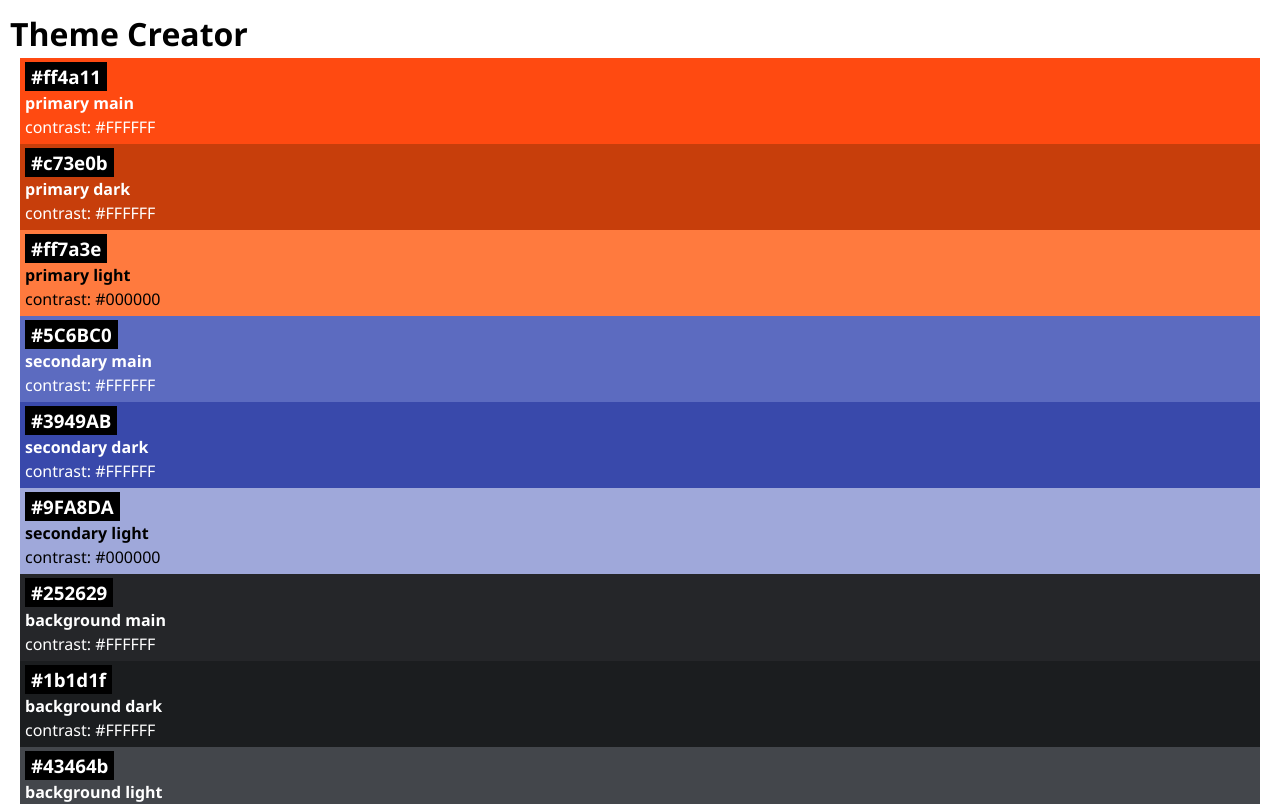
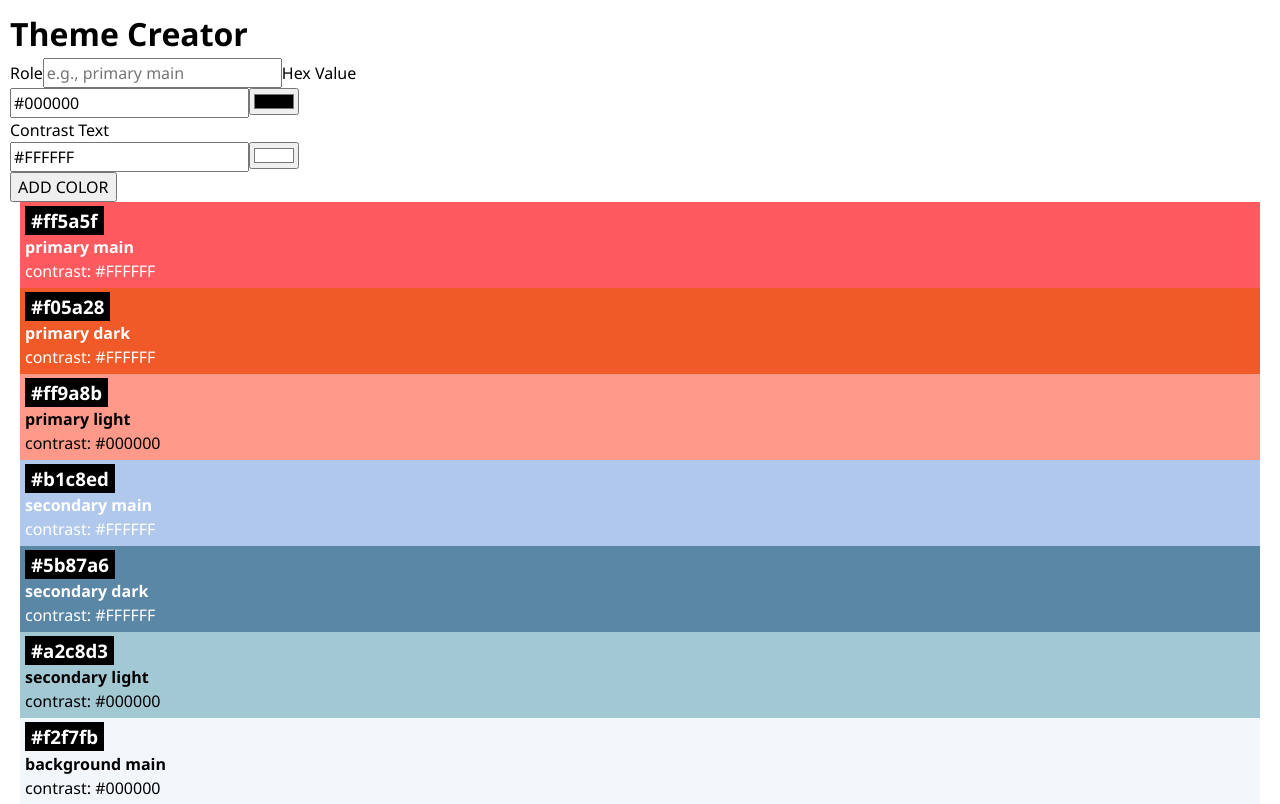
Before and after one commit to alohafhell/Theme-Creator, a React (Vite) app: page / in a window 1280 px wide. Shown: the top 804 px of the page. Built offline with nearby package versions, Linux system fonts and the light colour scheme.

Commit message:
colors added and displayed

```diff
--- a/src/App.jsx
+++ b/src/App.jsx
@@ -1,15 +1,24 @@
 import { initialColors } from "./lib/colors";
 import Color from "./Components/Color/Color";
 import "./App.css";
+import { useState } from "react";
+import ColorForm from "./Components/Color/ColorForm";
 
 function App() {
+  const [colors, setColors] = useState(initialColors);
+
+  const addColor = (color) => {
+    setColors([color, ...colors]);
+  };
+
   return (
     <>
       <h1>Theme Creator</h1>
+      <ColorForm onSubmitColor={addColor} />
 
-      {initialColors.map((color) => {
-        return <Color key={color.id} color={color} />;
-      })}
+      {colors.map((color) => (
+        <Color key={color.id} color={color} />
+      ))}
     </>
   );
 }
--- /dev/null
+++ b/src/Components/Color/ColorForm.jsx
@@ -0,0 +1,64 @@
+import ColorInput from "./ColorInput";
+import "./ColorForm.css";
+import { useState } from "react";
+import { nanoid } from "nanoid";
+
+export default function ColorForm({ onSubmitColor }) {
+  const [role, setRole] = useState("");
+  const [hex, setHex] = useState("#000000");
+  const [contrastText, setConstrastText] = useState("#FFFFFF");
+
+  const handleSubmit = (event) => {
+    event.preventDefault();
+
+    //new color creation from values
+    const newColor = {
+      id: nanoid(),
+      role,
+      hex,
+      contrastText,
+    };
+
+    //new color for parent comp
+    onSubmitColor(newColor);
+
+    //reset form after submitting
+    setRole("");
+    setHex("#000000");
+    setConstrastText("#FFFFFF");
+  };
+
+  return (
+    <form className="color-form" onSubmit={handleSubmit}>
+      <label>
+        Role
+        <input
+          type="text"
+          id="role"
+          onChange={(e) => setRole(e.target.value)}
+          placeholder="e.g., primary main"
+        />
+      </label>
+
+      <label>
+        Hex Value
+        <br />
+        <ColorInput
+          id="hex"
+          value={hex}
+          onChange={(e) => setHex(e.target.value)}
+        />
+      </label>
+
+      <label htmlFor="contrastText">
+        Contrast Text
+        <ColorInput
+          id="contrastText"
+          value={contrastText}
+          onChange={(e) => setConstrastText(e.target.value)}
+        />
+      </label>
+      <button>ADD COLOR</button>
+    </form>
+  );
+}
--- /dev/null
+++ b/src/Components/Color/ColorInput.jsx
@@ -0,0 +1,16 @@
+import { useState } from "react";
+
+export default function ColorInput({ id, value, onChange }) {
+  return (
+    <div>
+      <input
+        type="text"
+        id={id}
+        value={value}
+        onChange={onChange}
+        placeholder="e.g., #ff5733"
+      />
+      <input type="color" value={value} onChange={onChange} />
+    </div>
+  );
+}
--- a/src/lib/colors.js
+++ b/src/lib/colors.js
@@ -1,31 +1,31 @@
 export const initialColors = [
-  { id: "c1", role: "primary main", hex: "#ff4a11", contrastText: "#FFFFFF" }, // Vibrant orange
-  { id: "c2", role: "primary dark", hex: "#c73e0b", contrastText: "#FFFFFF" }, // Darker shade of orange
-  { id: "c3", role: "primary light", hex: "#ff7a3e", contrastText: "#000000" }, // Lighter shade of orange
-  { id: "c4", role: "secondary main", hex: "#5C6BC0", contrastText: "#FFFFFF" }, // Indigo Blue
-  { id: "c5", role: "secondary dark", hex: "#3949AB", contrastText: "#FFFFFF" }, // Darker indigo blue
+  { id: "c1", role: "primary main", hex: "#ff5a5f", contrastText: "#FFFFFF" }, // Bold pink-red from the *1989* cover
+  { id: "c2", role: "primary dark", hex: "#f05a28", contrastText: "#FFFFFF" }, // Deep coral, playful yet striking
+  { id: "c3", role: "primary light", hex: "#ff9a8b", contrastText: "#000000" }, // Soft pastel peach, gentle yet lively
+  { id: "c4", role: "secondary main", hex: "#b1c8ed", contrastText: "#FFFFFF" }, // Soft sky blue, reflects the airy, uplifting nature of *1989*
+  { id: "c5", role: "secondary dark", hex: "#5b87a6", contrastText: "#FFFFFF" }, // Deeper blue tone, a subtle homage to the album’s more mature side
   {
     id: "c6",
     role: "secondary light",
-    hex: "#9FA8DA",
+    hex: "#a2c8d3",
     contrastText: "#000000",
-  }, // Lighter indigo blue
+  }, // Pale, pastel blue for a lighter touch
   {
     id: "c7",
     role: "background main",
-    hex: "#252629",
-    contrastText: "#FFFFFF",
-  }, // Dark charcoal
+    hex: "#f2f7fb",
+    contrastText: "#000000",
+  }, // Light pastel gray, a soft and clean background color
   {
     id: "c8",
     role: "background dark",
-    hex: "#1b1d1f",
+    hex: "#d1dae0",
     contrastText: "#FFFFFF",
-  }, // Darker charcoal
+  }, // Muted grayish blue, giving depth without overpowering
   {
     id: "c9",
     role: "background light",
-    hex: "#43464b",
-    contrastText: "#FFFFFF",
-  }, // Lighter charcoal
+    hex: "#e0f0fa",
+    contrastText: "#000000",
+  }, // Soft, light blue-gray
 ];
```
Also changed, not shown: src/Components/Color/ColorForm.css (added).
